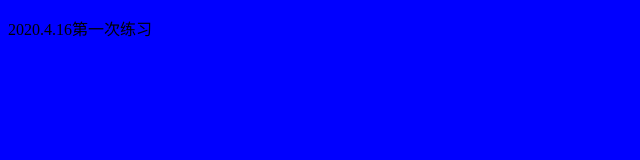
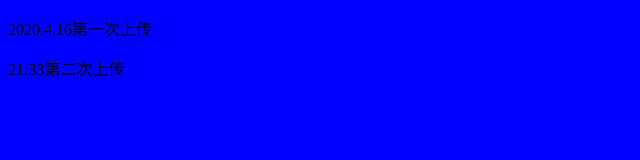
Before and after one commit to 18217255569/git-demo-1, a plain HTML site: page index.html in a window 1280 px wide. Shown: the whole page, without its empty margins (0-640 px from the left). Drawn offline with Linux system fonts and the light colour scheme.

Commit message:
index第二次上传

```diff
--- a/index.html
+++ b/index.html
@@ -9,7 +9,8 @@
 </head>
 
 <body>
-    <p>2020.4.16第一次练习</p>
+    <p>2020.4.16第一次上传</p>
+    <p>21:33第二次上传</p>
 </body>
 
 </html>
```
